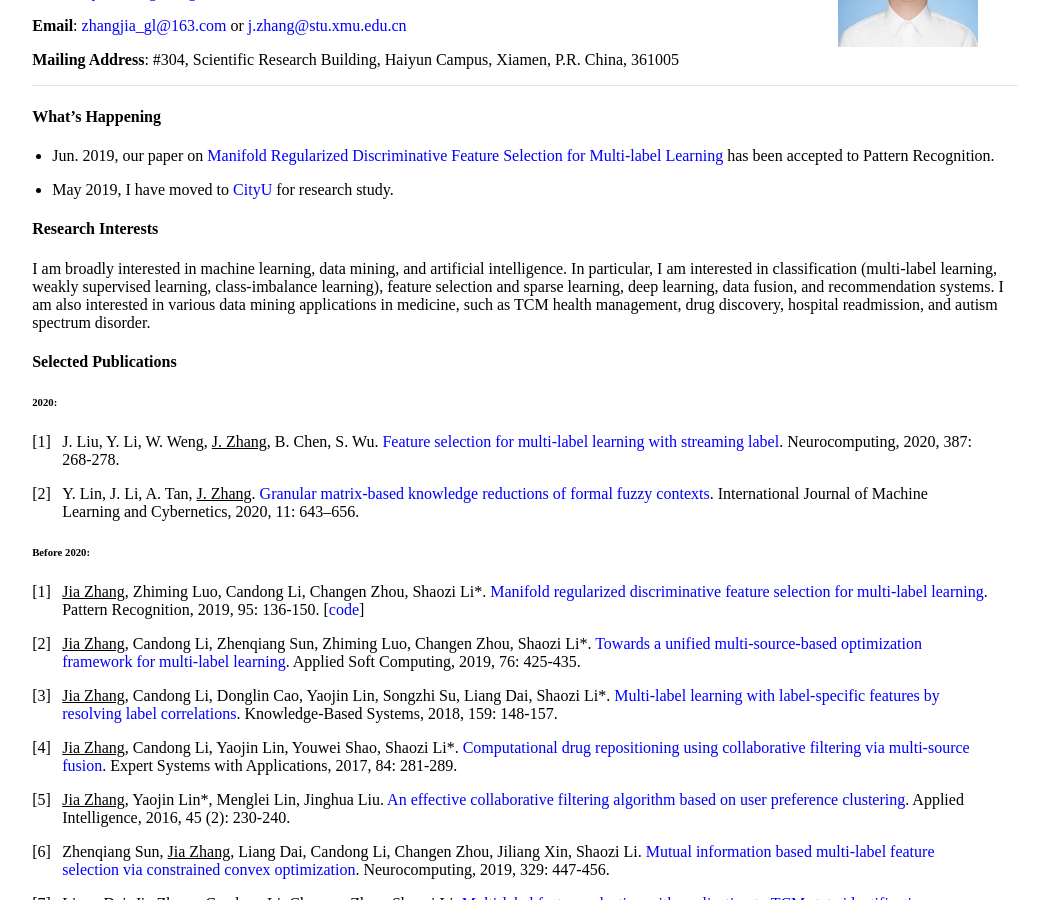
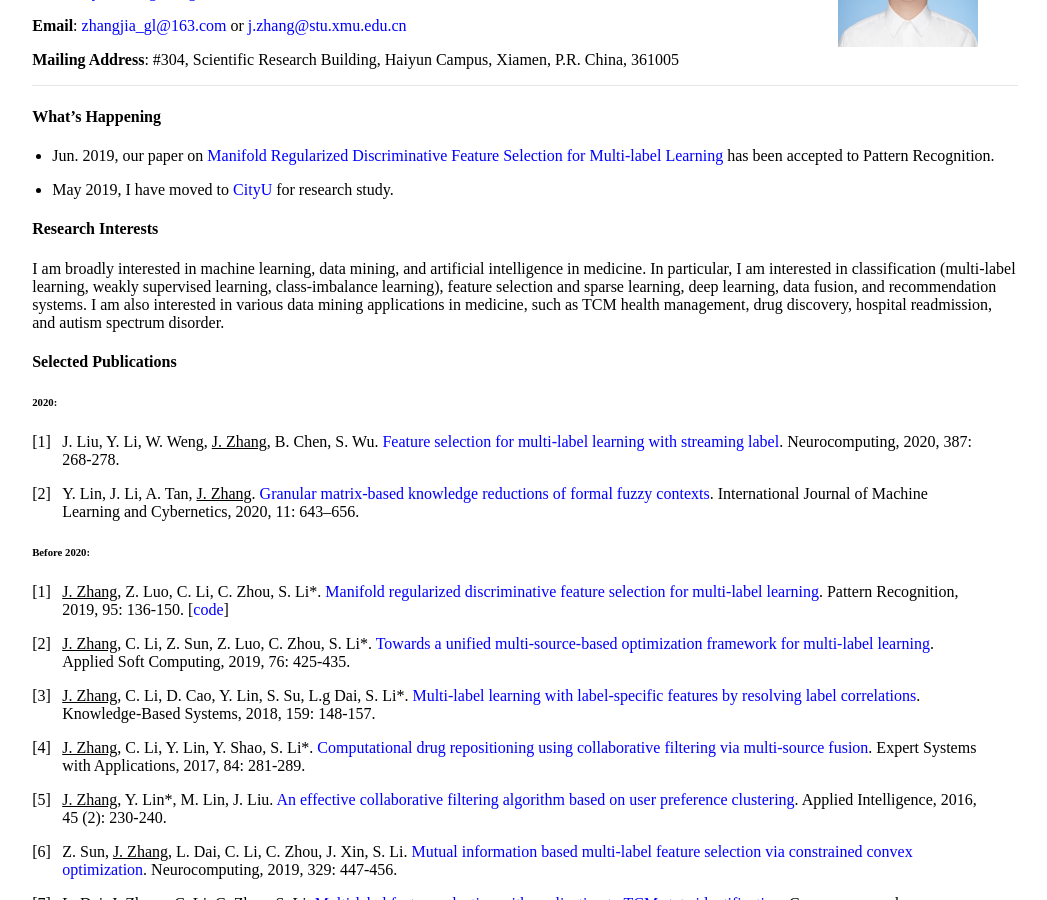
Before and after one commit to jiazhang-ml/jiazhang-ml.github.io, a Jekyll site: the page built from index.md, in a window 1280 px wide and 900 px high, scrolled down 224 px. Shown: the whole window, without its empty margins (115-1162 px from the left). Built offline with Jekyll 4.4.1, drawn with Linux system fonts in a browser that asks for light colours; some of the changed text lies outside the part shown.

Commit message:
Update index.md

```diff
--- a/index.md
+++ b/index.md
@@ -22,7 +22,7 @@ I am currently working towards the Ph.D. degree in the Artificial Intelligence D
 
 #### Research Interests
 
-I am broadly interested in machine learning, data mining, and artificial intelligence. In particular, I am interested in classification (multi-label learning, weakly supervised learning, class-imbalance learning), feature selection and sparse learning, deep learning, data fusion, and recommendation systems. I am also interested in various data mining applications in medicine, such as TCM health management, drug discovery, hospital readmission, and autism spectrum disorder.
+I am broadly interested in machine learning, data mining, and artificial intelligence in medicine. In particular, I am interested in classification (multi-label learning, weakly supervised learning, class-imbalance learning), feature selection and sparse learning, deep learning, data fusion, and recommendation systems. I am also interested in various data mining applications in medicine, such as TCM health management, drug discovery, hospital readmission, and autism spectrum disorder.
 
 #### Selected Publications
 
@@ -35,23 +35,23 @@ I am broadly interested in machine learning, data mining, and artificial intelli
 
 ###### Before 2020:
 
-1. <u>Jia Zhang</u>, Zhiming Luo, Candong Li, Changen Zhou, Shaozi Li\*. [Manifold regularized discriminative feature selection for multi-label learning](https://www.sciencedirect.com/science/article/abs/pii/S0031320319302341). Pattern Recognition, 2019, 95: 136-150. [[code](MDFS-master.zip)]
-2. <u>Jia Zhang</u>, Candong Li, Zhenqiang Sun, Zhiming Luo, Changen Zhou, Shaozi Li\*. [Towards a unified multi-source-based optimization framework for multi-label learning](https://www.sciencedirect.com/science/article/abs/pii/S1568494618307051). Applied Soft Computing, 2019, 76: 425-435.
+1. <u>J. Zhang</u>, Z. Luo, C. Li, C. Zhou, S. Li\*. [Manifold regularized discriminative feature selection for multi-label learning](https://www.sciencedirect.com/science/article/abs/pii/S0031320319302341). Pattern Recognition, 2019, 95: 136-150. [[code](MDFS-master.zip)]
+2. <u>J. Zhang</u>, C. Li, Z. Sun, Z. Luo, C. Zhou, S. Li\*. [Towards a unified multi-source-based optimization framework for multi-label learning](https://www.sciencedirect.com/science/article/abs/pii/S1568494618307051). Applied Soft Computing, 2019, 76: 425-435.
 
-3. <u>Jia Zhang</u>, Candong Li, Donglin Cao, Yaojin Lin, Songzhi Su, Liang Dai, Shaozi Li\*. [Multi-label learning with label-specific features by resolving label correlations](https://www.sciencedirect.com/science/article/abs/pii/S0950705118303472). Knowledge-Based Systems, 2018, 159: 148-157.
+3. <u>J. Zhang</u>, C. Li, D. Cao, Y. Lin, S. Su, L.g Dai, S. Li\*. [Multi-label learning with label-specific features by resolving label correlations](https://www.sciencedirect.com/science/article/abs/pii/S0950705118303472). Knowledge-Based Systems, 2018, 159: 148-157.
 
-4. <u>Jia Zhang</u>, Candong Li, Yaojin Lin, Youwei Shao, Shaozi Li\*. [Computational drug repositioning using collaborative filtering via multi-source fusion](https://www.sciencedirect.com/science/article/pii/S0957417417303202). Expert Systems with Applications, 2017, 84: 281-289.
+4. <u>J. Zhang</u>, C. Li, Y. Lin, Y. Shao, S. Li\*. [Computational drug repositioning using collaborative filtering via multi-source fusion](https://www.sciencedirect.com/science/article/pii/S0957417417303202). Expert Systems with Applications, 2017, 84: 281-289.
 
-5. <u>Jia Zhang</u>, Yaojin Lin\*, Menglei Lin, Jinghua Liu. [An effective collaborative filtering algorithm based on user preference clustering](https://link.springer.com/article/10.1007/s10489-015-0756-9). Applied Intelligence, 2016, 45 (2): 230-240.
+5. <u>J. Zhang</u>, Y. Lin\*, M. Lin, J. Liu. [An effective collaborative filtering algorithm based on user preference clustering](https://link.springer.com/article/10.1007/s10489-015-0756-9). Applied Intelligence, 2016, 45 (2): 230-240.
 
-6. Zhenqiang Sun, <u>Jia Zhang</u>, Liang Dai, Candong Li, Changen Zhou, Jiliang Xin, Shaozi Li. [Mutual information based multi-label feature selection via constrained convex optimization](https://www.sciencedirect.com/science/article/abs/pii/S0925231218312360). Neurocomputing, 2019, 329: 447-456.
+6. Z. Sun, <u>J. Zhang</u>, L. Dai, C. Li, C. Zhou, J. Xin, S. Li. [Mutual information based multi-label feature selection via constrained convex optimization](https://www.sciencedirect.com/science/article/abs/pii/S0925231218312360). Neurocomputing, 2019, 329: 447-456.
 
-7. Liang Dai, <u>Jia Zhang</u>, Candong Li, Changen Zhou, Shaozi Li. [Multi‐label feature selection with application to TCM state identification](https://onlinelibrary.wiley.com/doi/abs/10.1002/cpe.4634). Concurrency and Computation: Practice and Experience, 2019, 31 (23): e4634.
+7. L. Dai, <u>J. Zhang</u>, C. Li, C. Zhou, S. Li. [Multi‐label feature selection with application to TCM state identification](https://onlinelibrary.wiley.com/doi/abs/10.1002/cpe.4634). Concurrency and Computation: Practice and Experience, 2019, 31 (23): e4634.
 
-8. Jinghua Liu, Yaojin Lin, Menglei Lin, Shunxiang Wu, <u>Jia Zhang</u>. [Feature selection based on quality of information](https://www.sciencedirect.com/science/article/abs/pii/S0925231216312991). Neurocomputing, 2017, 225: 11-22.
+8. J. Liu, Y. Lin, M. Lin, S. Wu, J. Zhang. [Feature selection based on quality of information](https://www.sciencedirect.com/science/article/abs/pii/S0925231216312991). Neurocomputing, 2017, 225: 11-22.
 
-9. Yaojin Lin, Qinghua Hu, <u>Jia Zhang</u>, Xindong Wu. [Multi-label feature selection with streaming labels](https://www.sciencedirect.com/science/article/pii/S0020025516306120). Information Sciences, 2016, 372: 256-275.
+9. Y. Lin, Q. Hu, <u>J. Zhang</u>, X. Wu. [Multi-label feature selection with streaming labels](https://www.sciencedirect.com/science/article/pii/S0020025516306120). Information Sciences, 2016, 372: 256-275.
 
 #### Professional Activities
 
-Journal Reviewer: [Pattern Recognition](https://www.journals.elsevier.com/pattern-recognition/), [IEEE Transactions on Neural Networks and Learning Systems](https://mc.manuscriptcentral.com/tnnls), [Information Sciences](https://www.journals.elsevier.com/information-sciences), [Knowledge-Based Systems](https://www.journals.elsevier.com/knowledge-based-systems)
+**Journal Reviewer**: [Pattern Recognition](https://www.journals.elsevier.com/pattern-recognition/), [IEEE Transactions on Neural Networks and Learning Systems](https://mc.manuscriptcentral.com/tnnls), [Information Sciences](https://www.journals.elsevier.com/information-sciences), [Knowledge-Based Systems](https://www.journals.elsevier.com/knowledge-based-systems)
```
